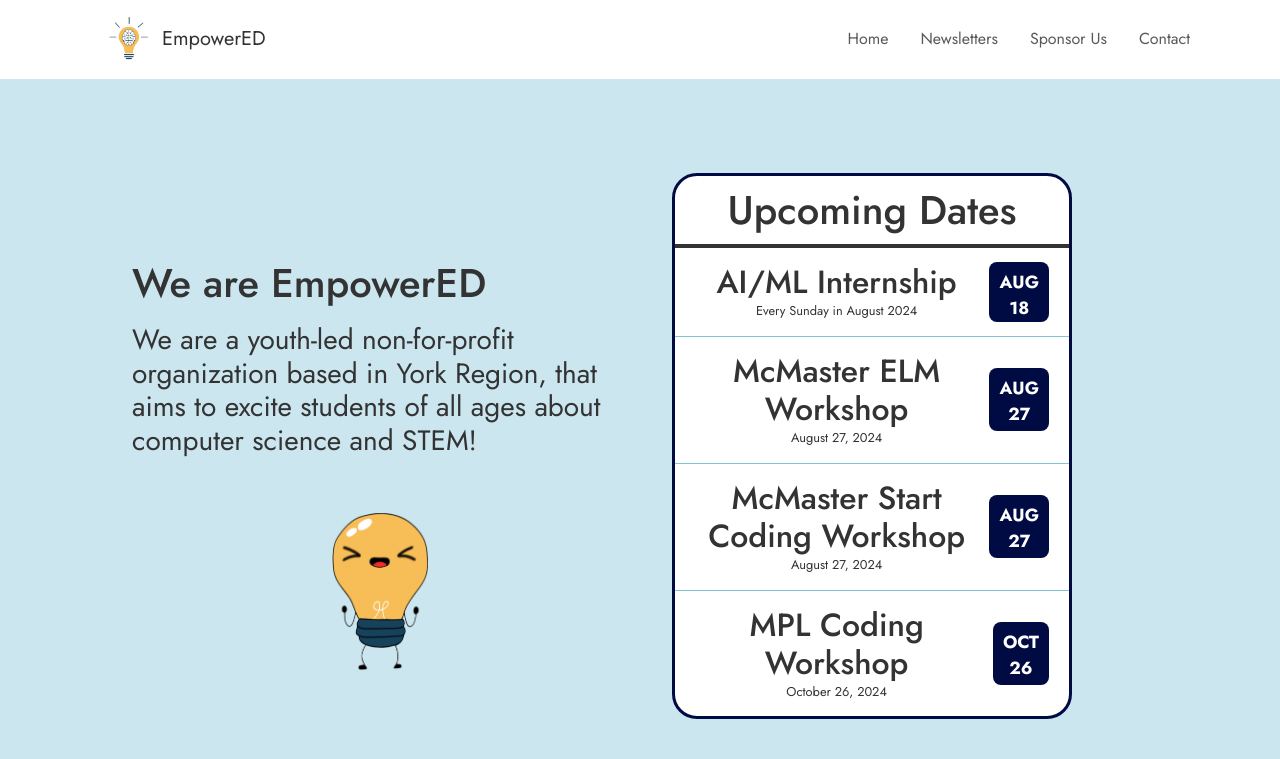
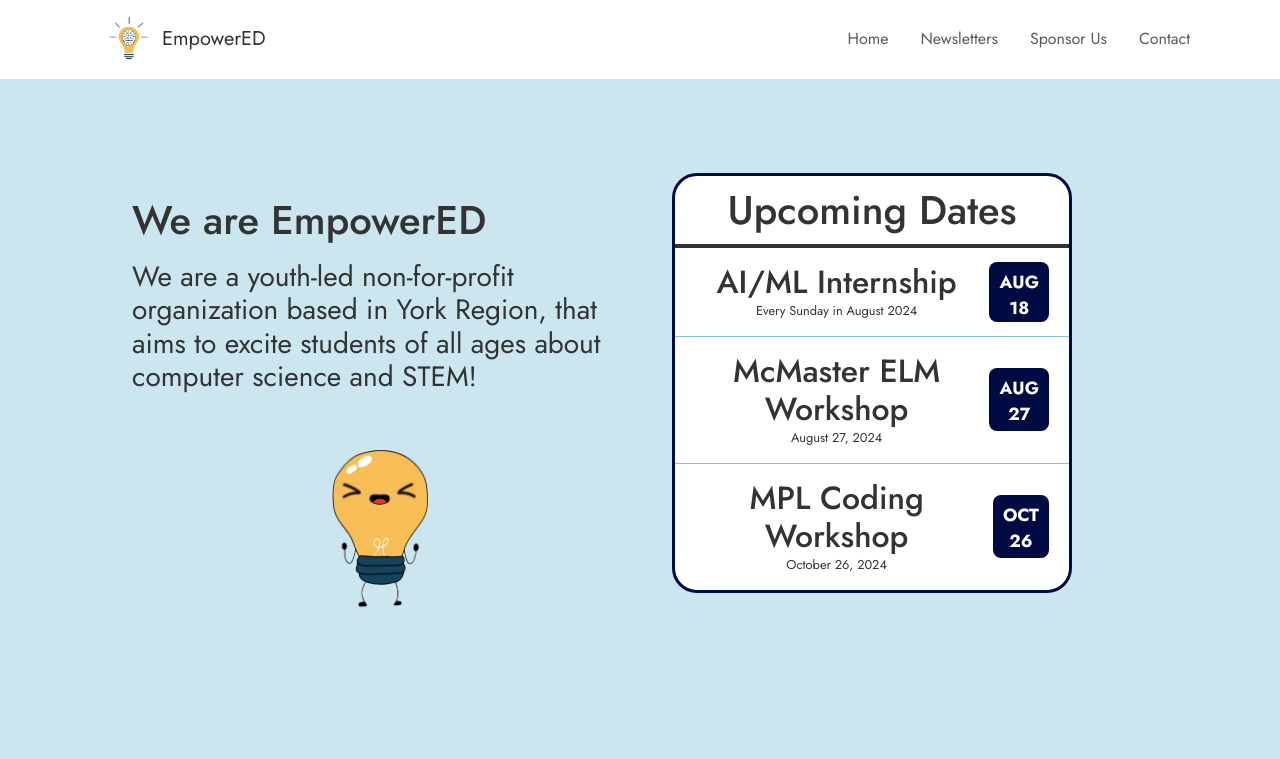
Before and after one commit to empowerEDu/EmpowerED, a React (Create React App) app: page / in a window 1280 px wide. Shown: the top 759 px of the page. Built offline with nearby package versions, Linux system fonts and the light colour scheme.

Commit message:
Added MacStartCoding image without background

```diff
--- a/src/Home.js
+++ b/src/Home.js
@@ -6,6 +6,7 @@ import OntarioFluid from "./images/ontariofluidpartner.png";
 import ImageSlideshow from './ImageSlideshow';
 import Testimonials from "./Testimonials";
 import MacCodingLogo from './images/macstartcoding.png';
+
 
 const Home = () => {
   return (
--- a/src/UpcomingDates.js
+++ b/src/UpcomingDates.js
@@ -44,21 +44,6 @@ const UpcomingDates = () => {
        <a>
       <div className="event-left-content">
         <div className="title-event">
-           <h2>McMaster Start Coding Workshop</h2>
-          <div className="event-date"> August 27, 2024</div>
-        </div>
-      </div>
-      <div className="event-icon">
-        <div className="month">Aug </div>
-        <div className="date">27</div>
-      </div>
-       </a>
-    </li>
-
-    <li>
-       <a>
-      <div className="event-left-content">
-        <div className="title-event">
            <h2>MPL Coding Workshop</h2>
           <div className="event-date"> October 26, 2024</div>
         </div>
```
Also changed, not shown: src/images/macstartcoding.png.
